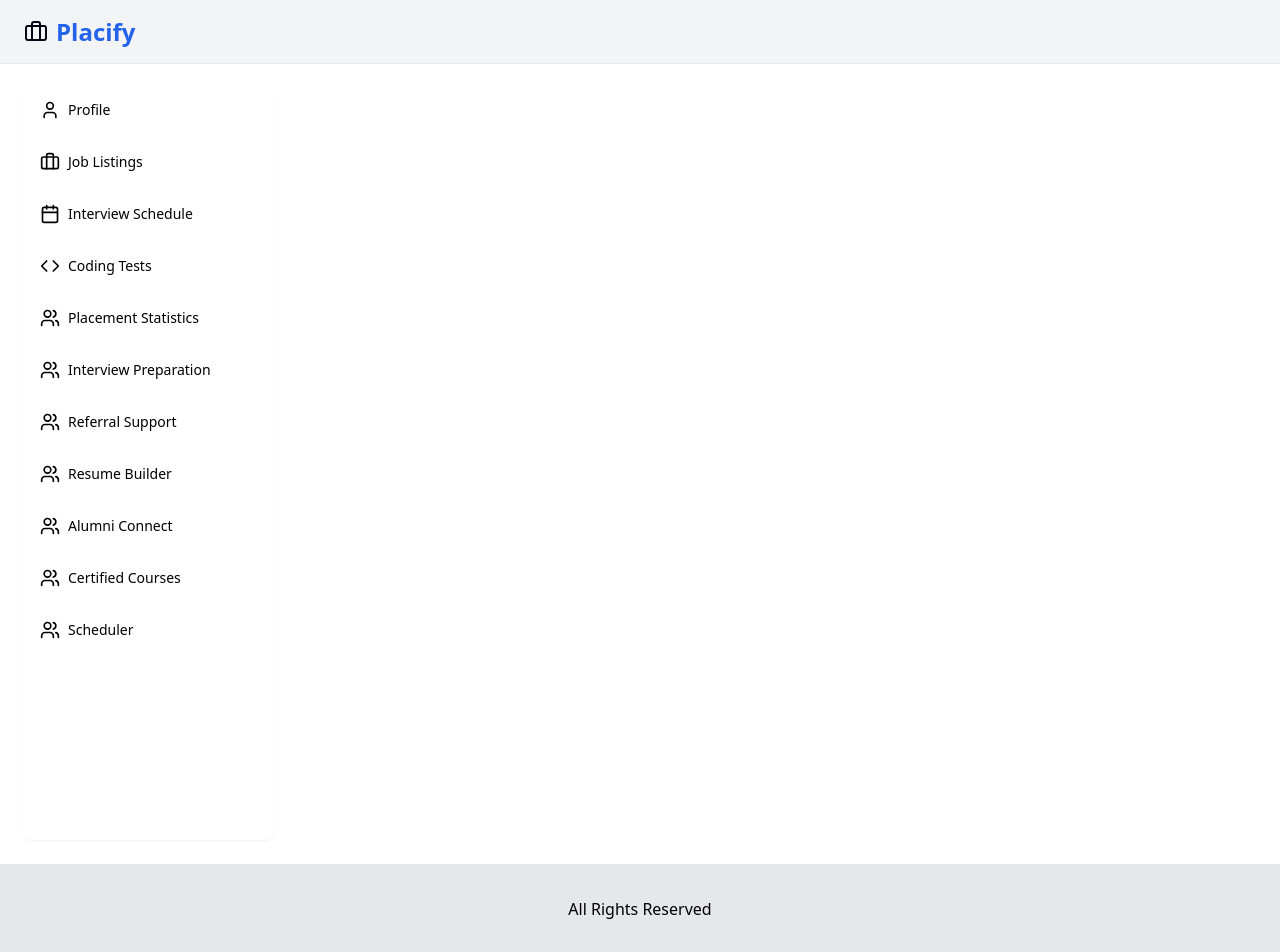
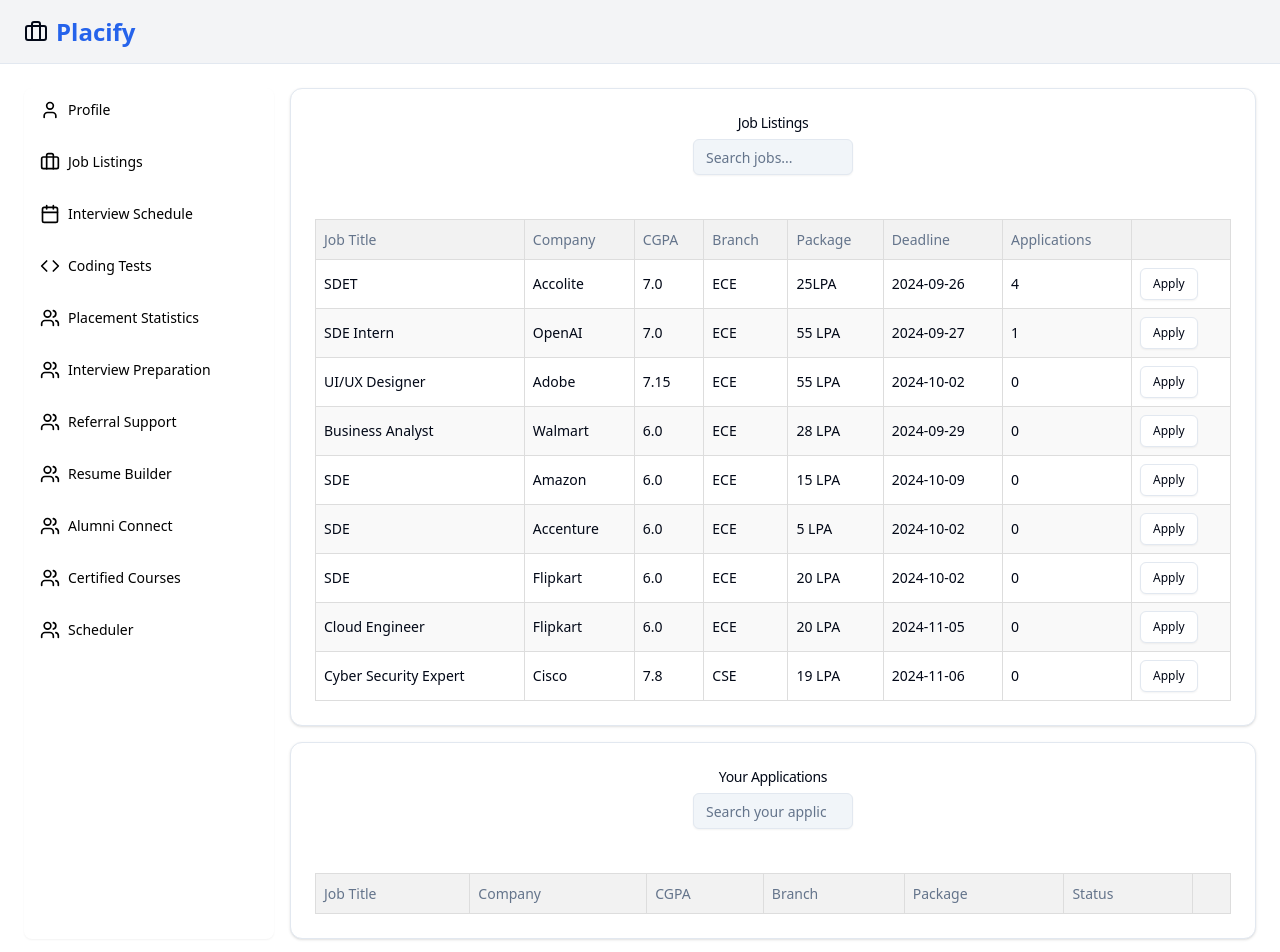
Before and after one commit to vivekvvk123/TnP-Portal, a React (Vite) app: page /student in a window 1280 px wide. Shown: the top 952 px of the page. Built offline with nearby package versions, Linux system fonts and the light colour scheme.

Commit message:
Final Push

```diff
--- a/Backend/DB.json
+++ b/Backend/DB.json
@@ -55,6 +55,11 @@
     {
       "email": "vivek@iiitp.ac.in",
       "password": "12344",
+      "role": "student"
+    },
+    {
+      "email": "chaitanya@gmail.com",
+      "password": "asdf@1234",
       "role": "student"
     }
   ],
@@ -138,7 +143,7 @@
       "branch": "ECE",
       "Package": "25LPA",
       "deadline": "2024-09-26",
-      "applications": 3,
+      "applications": 4,
       "job_id": "697845554361b3-4e82-849d-6932d7346e62"
     },
     {
@@ -148,7 +153,7 @@
       "branch": "ECE",
       "Package": "55 LPA",
       "deadline": "2024-09-27",
-      "applications": 0,
+      "applications": 1,
       "job_id": "697845785411b3-14d-849d-6932d7346e62"
     },
     {
--- a/src/pages/Student_Dashboard.jsx
+++ b/src/pages/Student_Dashboard.jsx
@@ -229,7 +229,195 @@ function Student_Dashboard() {
             Scheduler
           </NavLink>
         </nav>
-        {/* Rest of the component */}
+        <div className="grid gap-4">
+          <div className="grid gap-4">
+            <Card>
+              <CardHeader className="flex items-center justify-between">
+                <CardTitle className="text-sm font-medium">
+                  Job Listings
+                </CardTitle>
+                <div className="flex items-center gap-2">
+                  <Input
+                    type="search"
+                    placeholder="Search jobs..."
+                    className="w-40 bg-muted rounded-md px-3 py-1 text-sm"
+                  />
+                </div>
+              </CardHeader>
+              <CardContent>
+                <Table>
+                  <TableHeader>
+                    <TableRow>
+                      <TableHead>Job Title</TableHead>
+                      <TableHead>Company</TableHead>
+                      <TableHead>CGPA</TableHead>
+                      <TableHead>Branch</TableHead>
+                      <TableHead>Package</TableHead>
+                      <TableHead>Deadline</TableHead>
+                      <TableHead>Applications</TableHead>
+                      <TableHead>
+                        <span className="sr-only">Actions</span>
+                      </TableHead>
+                    </TableRow>
+                  </TableHeader>
+                  {/* <TableBody>
+                    <TableRow>
+                      <TableCell className="font-medium">
+                        Software Engineer
+                      </TableCell>
+                      <TableCell>Acme Inc.</TableCell>
+                      <TableCell>8.5</TableCell>
+                      <TableCell>Computer Science</TableCell>
+                      <TableCell>₹30 LPA</TableCell>
+                      <TableCell>2024-09-30</TableCell>
+                      <TableCell>42</TableCell>
+                      <TableCell>
+                        <Button variant="outline" size="sm">
+                          Apply
+                        </Button>
+                      </TableCell>
+                    </TableRow>
+                    <TableRow>
+                      <TableCell className="font-medium">
+                        UI/UX Designer
+                      </TableCell>
+                      <TableCell>Globex Corp.</TableCell>
+                      <TableCell>8.0</TableCell>
+                      <TableCell>Computer Science</TableCell>
+                      <TableCell>₹25 LPA</TableCell>
+                      <TableCell>2024-07-15</TableCell>
+                      <TableCell>18</TableCell>
+                      <TableCell>
+                        <Button variant="outline" size="sm">
+                          Apply
+                        </Button>
+                      </TableCell>
+                    </TableRow>
+                    <TableRow>
+                      <TableCell className="font-medium">
+                        Data Analyst
+                      </TableCell>
+                      <TableCell>Stark Industries</TableCell>
+                      <TableCell>7.5</TableCell>
+                      <TableCell>Statistics</TableCell>
+                      <TableCell>₹20 LPA</TableCell>
+                      <TableCell>2024-09-01</TableCell>
+                      <TableCell>29</TableCell>
+                      <TableCell>
+                        <Button variant="outline" size="sm">
+                          Apply
+                        </Button>
+                      </TableCell>
+                    </TableRow>
+                  </TableBody> */}
+                  <TableBody>
+                    {jobs.map((job) => (
+                      <TableRow key={job.job_id}>
+                        <TableCell className="font-medium">
+                          {job.title}
+                        </TableCell>
+                        <TableCell>{job.company}</TableCell>
+                        <TableCell>{job.cgpa}</TableCell>
+                        <TableCell>{job.branch}</TableCell>
+                        <TableCell>{job.Package}</TableCell>
+                        <TableCell>{job.deadline}</TableCell>
+                        <TableCell>{job.applications}</TableCell>
+                        <TableCell>
+                          <Button
+                            variant="outline"
+                            size="sm"
+                            onClick={() => handleApplied(job.job_id)}
+                            disabled={appliedJobs[job.job_id]}
+                          >
+                            {appliedJobs[job.job_id] ? "Applied" : "Apply"}
+                          </Button>
+                        </TableCell>
+                      </TableRow>
+                    ))}
+                  </TableBody>
+                </Table>
+              </CardContent>
+            </Card>
+
+            <Card>
+              <CardHeader className="flex items-center justify-between">
+                <CardTitle className="text-sm font-medium">
+                  Your Applications
+                </CardTitle>
+                <div className="flex items-center gap-2">
+                  <Input
+                    type="search"
+                    placeholder="Search your applications..."
+                    className="w-40 bg-muted rounded-md px-3 py-1 text-sm"
+                  />
+                </div>
+              </CardHeader>
+              <CardContent>
+                <Table>
+                  <TableHeader>
+                    <TableRow>
+                      <TableHead>Job Title</TableHead>
+                      <TableHead>Company</TableHead>
+                      <TableHead>CGPA</TableHead>
+                      <TableHead>Branch</TableHead>
+                      <TableHead>Package</TableHead>
+                      <TableHead>Status</TableHead>
+                      <TableHead>
+                        <span className="sr-only">Actions</span>
+                      </TableHead>
+                    </TableRow>
+                  </TableHeader>
+                  <TableBody>
+                    {appliedJobList.map((job) => (
+                      <TableRow key={job.job_id}>
+                        <TableCell className="font-medium">
+                          {job.title}
+                        </TableCell>
+                        <TableCell>{job.company}</TableCell>
+                        <TableCell>{job.cgpa}</TableCell>
+                        <TableCell>{job.branch}</TableCell>
+                        <TableCell>{job.Package}</TableCell>
+                        <TableCell>
+                          <Badge variant="secondary">Pending</Badge>
+                        </TableCell>
+                        <TableCell>
+                          <DropdownMenu>
+                            <DropdownMenuTrigger asChild>
+                              <Button
+                                aria-haspopup="true"
+                                size="icon"
+                                variant="ghost"
+                              >
+                                <DotIcon className="h-4 w-4" />
+                                <span className="sr-only">Toggle menu</span>
+                              </Button>
+                            </DropdownMenuTrigger>
+                            <DropdownMenuContent align="end">
+                              <DropdownMenuItem
+                                onClick={() =>
+                                  handleViewApplication(job.job_id)
+                                }
+                              >
+                                View Application
+                              </DropdownMenuItem>
+                              <DropdownMenuItem
+                                onClick={() =>
+                                  handleWithdrawApplication(job.job_id)
+                                }
+                              >
+                                Withdraw Application
+                              </DropdownMenuItem>
+                            </DropdownMenuContent>
+                          </DropdownMenu>
+                        </TableCell>
+                      </TableRow>
+                    ))}
+                  </TableBody>
+                </Table>
+              </CardContent>
+            </Card>
+          </div>
+        </div>
       </main>
       <ToastContainer />
     </div>
```
Also changed, not shown: src/App.jsx (+2 -8 lines).
